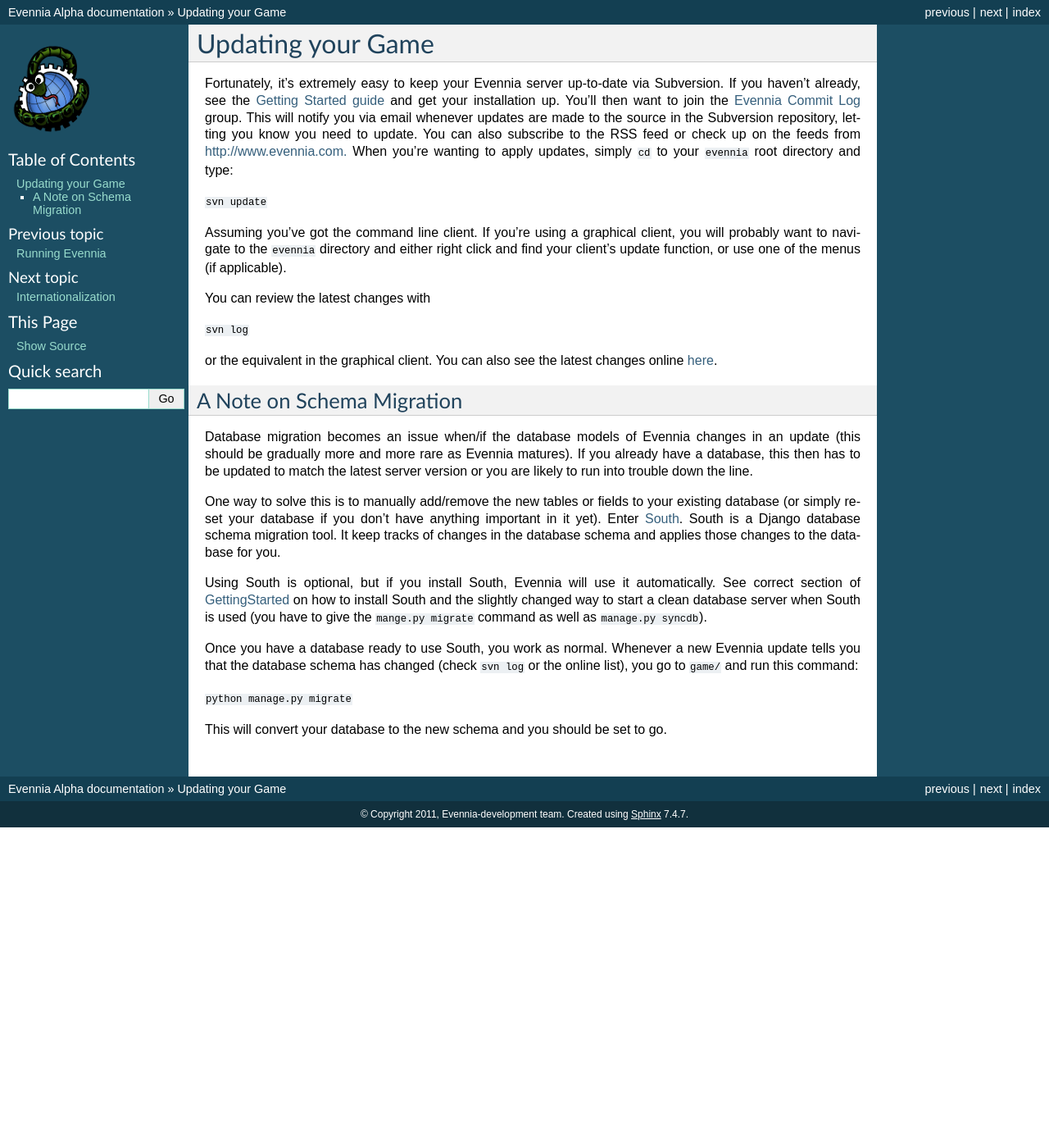
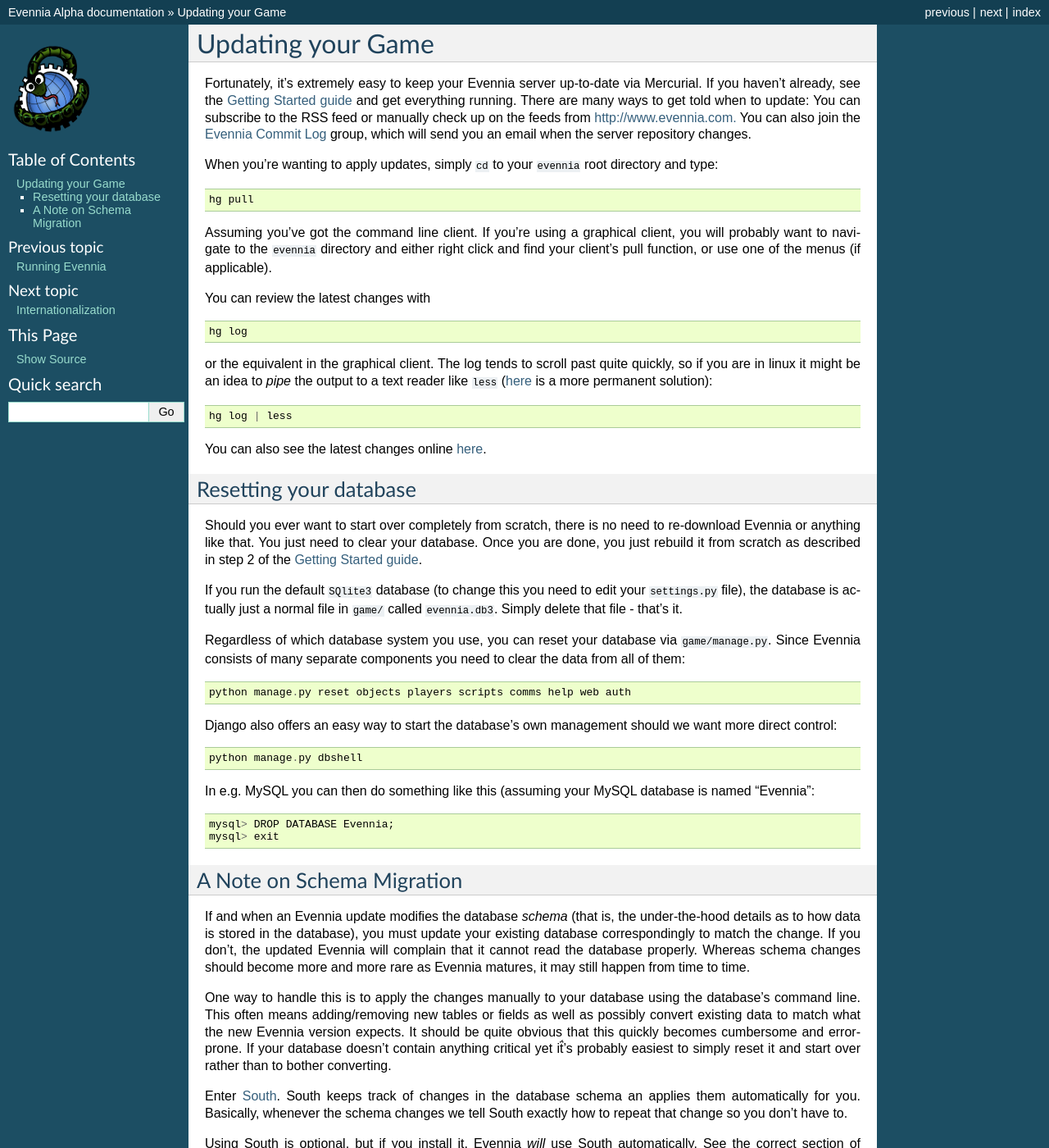
Before and after one commit to google-code-export/evennia, a Sphinx documentation site: the page built from docs/sphinx/source/wiki/UpdatingYourGame.rst, in a window 1280 px wide and 1400 px high. Shown: the whole window at 82% size. Built offline with Sphinx 7.4.7, drawn with Linux system fonts in a browser that asks for light colours; formulas are drawn with MathJax 3; some of the changed text lies outside the part shown.

Commit message:
Updated rst files to wiki.

```diff
--- a/docs/sphinx/source/wiki/UpdatingYourGame.rst
+++ b/docs/sphinx/source/wiki/UpdatingYourGame.rst
@@ -2,60 +2,121 @@
 ==================
 
 Fortunately, it's extremely easy to keep your Evennia server up-to-date
-via Subversion. If you haven't already, see the `Getting Started
-guide <GettingStarted.html>`_ and get your installation up. You'll then
-want to join the `Evennia Commit
-Log <http://groups.google.com/group/evennia-commits/>`_ group. This will
-notify you via email whenever updates are made to the source in the
-Subversion repository, letting you know you need to update. You can also
-subscribe to the RSS feed or check up on the feeds from
-`http://www.evennia.com. <http://www.evennia.com.>`_ When you're wanting
-to apply updates, simply ``cd`` to your ``evennia`` root directory and
-type:
+via Mercurial. If you haven't already, see the `Getting Started
+guide <GettingStarted.html>`_ and get everything running. There are many
+ways to get told when to update: You can subscribe to the RSS feed or
+manually check up on the feeds from
+`http://www.evennia.com. <http://www.evennia.com.>`_ You can also join
+the `Evennia Commit
+Log <http://groups.google.com/group/evennia-commits/>`_ group, which
+will send you an email when the server repository changes.
 
-``svn update``
+When you're wanting to apply updates, simply ``cd`` to your ``evennia``
+root directory and type:
+
+::
+
+    hg pull
 
 Assuming you've got the command line client. If you're using a graphical
 client, you will probably want to navigate to the ``evennia`` directory
-and either right click and find your client's update function, or use
-one of the menus (if applicable).
+and either right click and find your client's pull function, or use one
+of the menus (if applicable).
 
 You can review the latest changes with
 
-``svn log``
+::
 
-or the equivalent in the graphical client. You can also see the latest
-changes online `here <http://code.google.com/p/evennia/source/list>`_.
+    hg log
+
+or the equivalent in the graphical client. The log tends to scroll past
+quite quickly, so if you are in linux it might be an idea to *pipe* the
+output to a text reader like ``less``
+(`here <http://mercurial.selenic.com/wiki/PagerExtension>`_ is a more
+permanent solution):
+
+::
+
+    hg log | less
+
+You can also see the latest changes online
+`here <http://code.google.com/p/evennia/source/list>`_.
+
+Resetting your database
+-----------------------
+
+Should you ever want to start over completely from scratch, there is no
+need to re-download Evennia or anything like that. You just need to
+clear your database. Once you are done, you just rebuild it from scratch
+as described in step 2 of the `Getting Started
+guide <GettingStarted.html>`_.
+
+If you run the default ``SQlite3`` database (to change this you need to
+edit your ``settings.py`` file), the database is actually just a normal
+file in ``game/`` called ``evennia.db3``. Simply delete that file -
+that's it.
+
+Regardless of which database system you use, you can reset your database
+via ``game/manage.py``. Since Evennia consists of many separate
+components you need to clear the data from all of them:
+
+::
+
+    python manage.py reset objects players scripts comms help web auth
+
+Django also offers an easy way to start the database's own management
+should we want more direct control:
+
+::
+
+    python manage.py dbshell
+
+In e.g. MySQL you can then do something like this (assuming your MySQL
+database is named "Evennia":
+
+::
+
+    mysql> DROP DATABASE Evennia;
+    mysql> exit
 
 A Note on Schema Migration
 --------------------------
 
-Database migration becomes an issue when/if the database models of
-Evennia changes in an update (this should be gradually more and more
-rare as Evennia matures). If you already have a database, this then has
-to be updated to match the latest server version or you are likely to
-run into trouble down the line.
+If and when an Evennia update modifies the database *schema* (that is,
+the under-the-hood details as to how data is stored in the database),
+you must update your existing database correspondingly to match the
+change. If you don't, the updated Evennia will complain that it cannot
+read the database properly. Whereas schema changes should become more
+and more rare as Evennia matures, it may still happen from time to time.
 
-One way to solve this is to manually add/remove the new tables or fields
-to your existing database (or simply reset your database if you don't
-have anything important in it yet). Enter
-`South <http://south.aeracode.org/>`_. South is a Django database schema
-migration tool. It keep tracks of changes in the database schema and
-applies those changes to the database for you.
+One way to handle this is to apply the changes manually to your database
+using the database's command line. This often means adding/removing new
+tables or fields as well as possibly convert existing data to match what
+the new Evennia version expects. It should be quite obvious that this
+quickly becomes cumbersome and error-prone. If your database doesn't
+contain anything critical yet iẗ́'s probably easiest to simply reset it
+and start over rather than to bother converting.
 
-Using South is optional, but if you install South, Evennia will use it
-automatically. See correct section of
+Enter `South <http://south.aeracode.org/>`_. South keeps track of
+changes in the database schema an applies them automatically for you.
+Basically, whenever the schema changes we tell South exactly how to
+repeat that change so you don't have to.
+
+Using South is optional, but if you install it, Evennia *will* use South
+automatically. See the correct section of
 `GettingStarted <GettingStarted.html>`_ on how to install South and the
-slightly changed way to start a clean database server when South is used
-(you have to give the ``mange.py migrate`` command as well as
+slightly different way to start a clean database server when South is
+used (you have to give the ``mange.py migrate`` command as well as
 ``manage.py syncdb``).
 
-Once you have a database ready to use South, you work as normal.
+Once you have a database ready and using South, you work as normal.
 Whenever a new Evennia update tells you that the database schema has
-changed (check ``svn log`` or the online list), you go to ``game/`` and
+changed (check ``hg log`` or the online list), you go to ``game/`` and
 run this command:
 
-``python manage.py migrate``
+::
+
+    python manage.py migrate
 
 This will convert your database to the new schema and you should be set
 to go.
```
Also changed, not shown: 1 other file.
